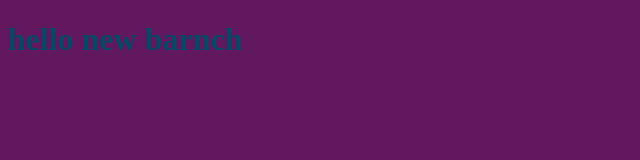
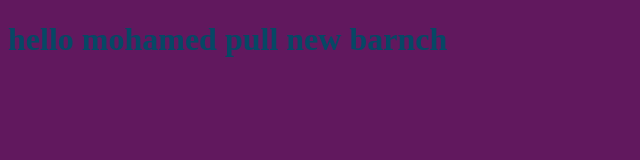
Before and after one commit to MohamedAbdulKarim14/myproject, a plain HTML site: page index.html in a window 1280 px wide. Shown: the whole page, without its empty margins (0-640 px from the left). Drawn offline with Linux system fonts and the light colour scheme.

Commit message:
new 2 update in branch mohamed

```diff
--- a/index.html
+++ b/index.html
@@ -7,7 +7,7 @@
     <link rel="stylesheet" href="style.css">
 </head>
 <body>
-    <h1>hello new barnch</h1>
+    <h1>hello mohamed pull new barnch</h1>
     <script src="app.js"></script>
 </body>
 
```
